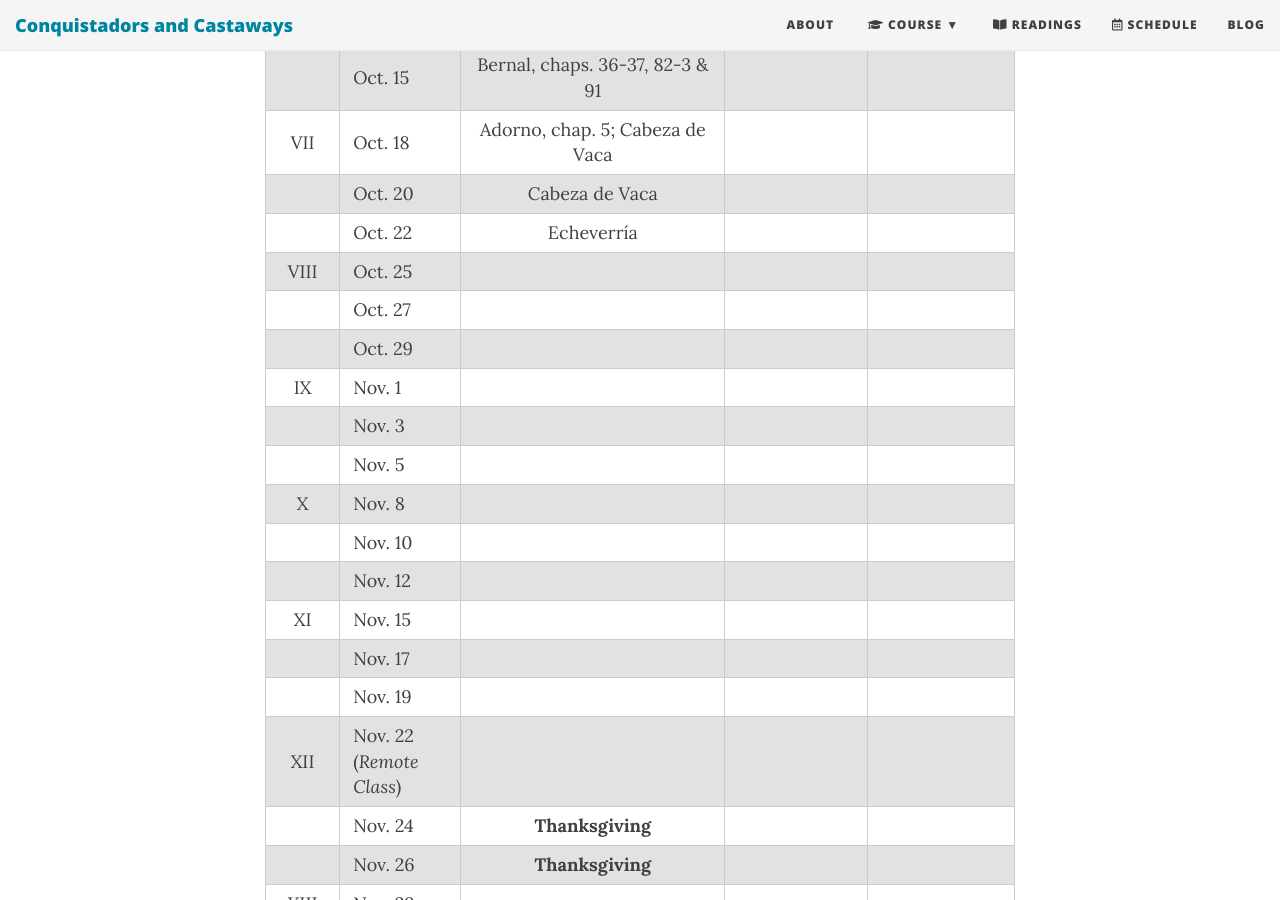
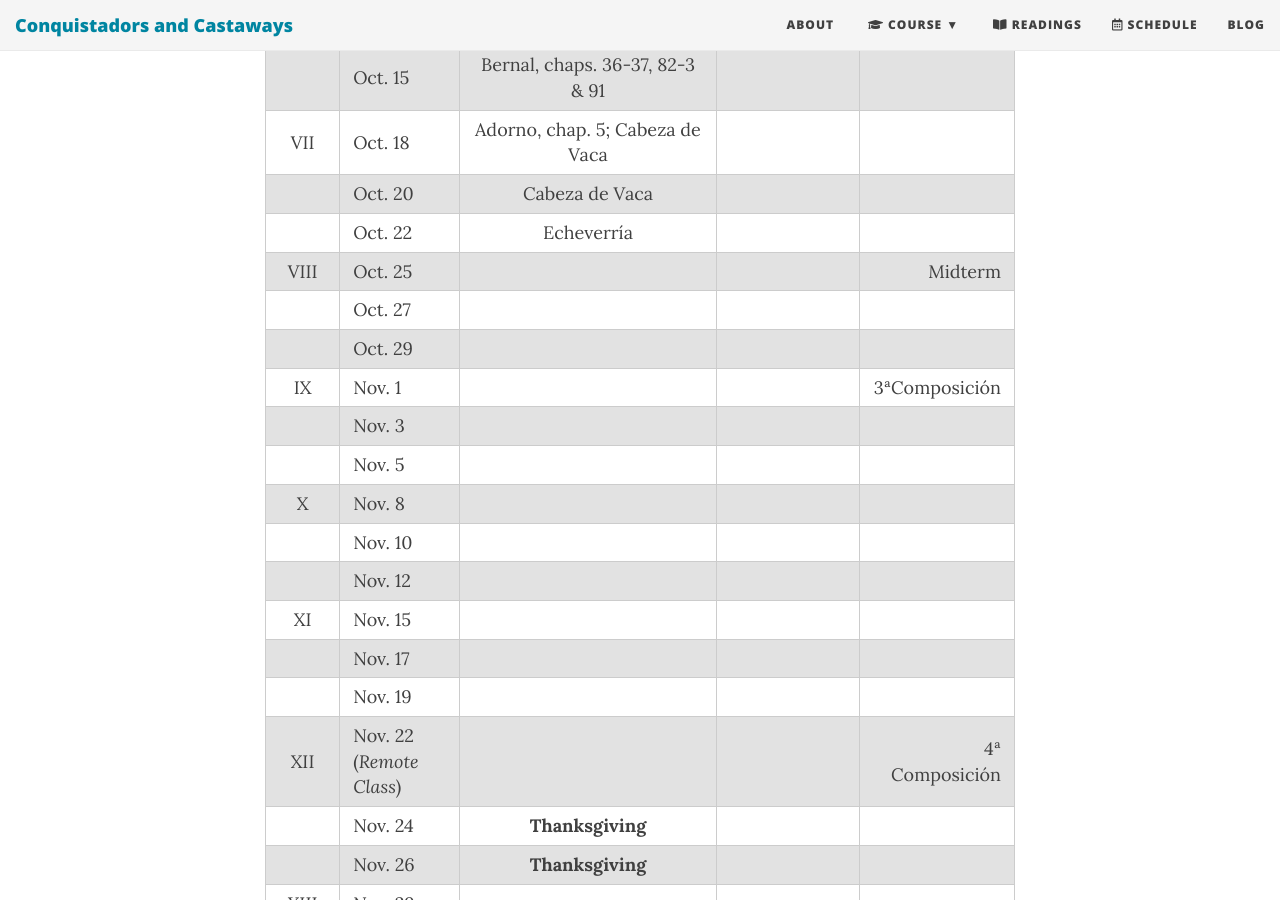
Before and after one commit to Hipomenes/ls452, a Jekyll site: the page built from calendar.md, in a window 1280 px wide and 900 px high, scrolled down 1310 px. Built offline with Jekyll 4.4.1, drawn with Linux system fonts in a browser that asks for light colours; nearby versions of some CDN libraries.

Commit message:
Update calendar.md

```diff
--- a/calendar.md
+++ b/calendar.md
@@ -30,10 +30,10 @@ subtitle: Fall 2021
 | VII | Oct. 18  | Adorno, chap. 5; Cabeza de Vaca   | |
 |     | Oct. 20  | Cabeza de Vaca | |
 |     | Oct. 22  | Echeverría
-| VIII| Oct. 25  |    | |
+| VIII| Oct. 25  |    | | Midterm
 |     | Oct. 27  |
 |     | Oct. 29  |
-| IX  | Nov. 1   |    | |
+| IX  | Nov. 1   |    | | 3ªComposición
 |     | Nov. 3   |
 |     | Nov. 5   |
 | X   | Nov. 8   |    | |
@@ -42,7 +42,7 @@ subtitle: Fall 2021
 | XI  | Nov. 15  |    | |
 |     | Nov. 17  |
 |     | Nov. 19  |
-| XII | Nov. 22 (*Remote Class*) |   | |
+| XII | Nov. 22 (*Remote Class*) |   | | 4ª Composición
 |     | Nov. 24  | **Thanksgiving**
 |     | Nov. 26  | **Thanksgiving**
 |XIII | Nov. 29  |    | |
```
